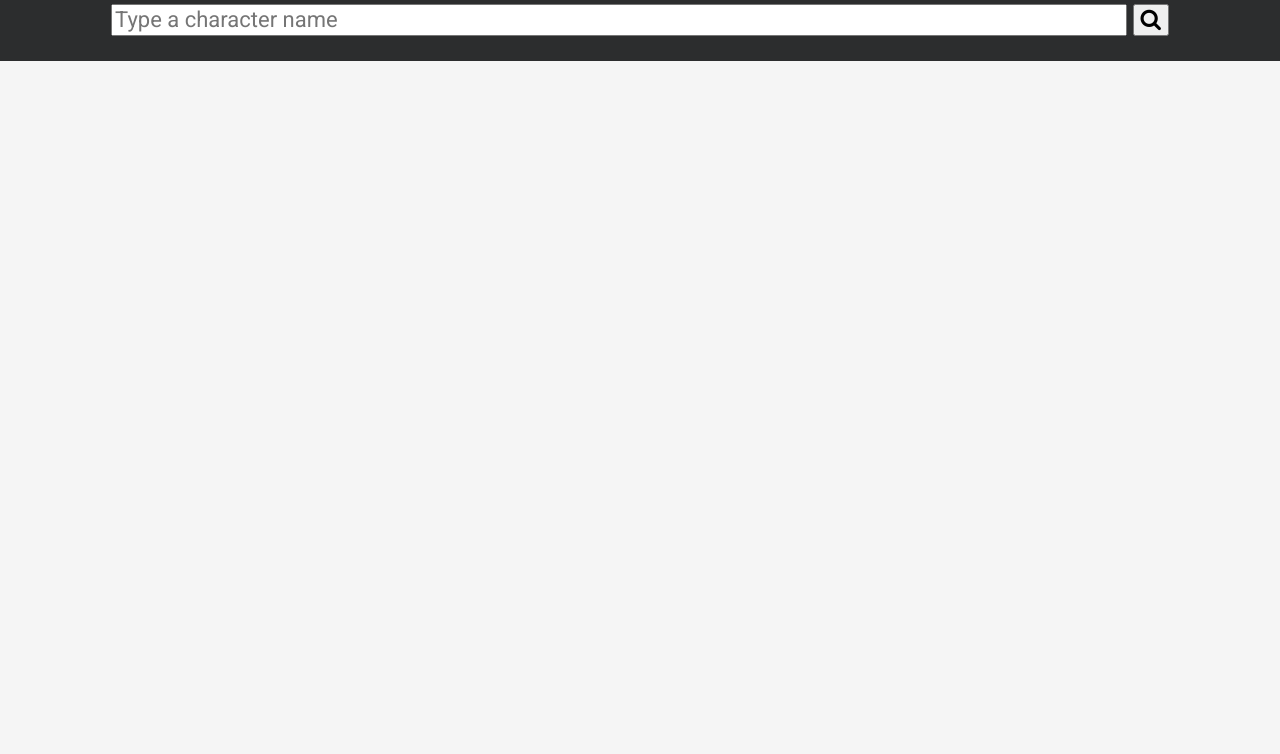
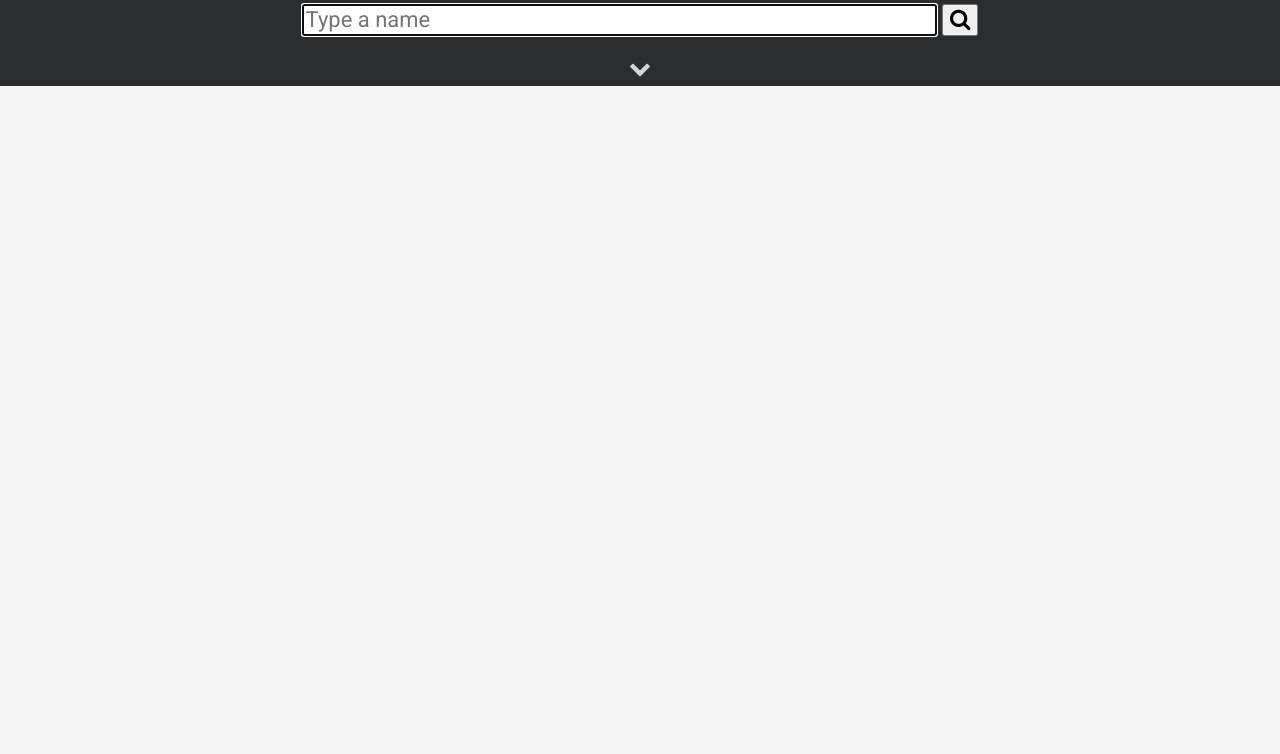
Before and after one commit to gilmoreg/anikunchan, a plain HTML site: page index.html in a window 1280 px wide. Shown: the part 46-800 px from the top of the page. Drawn offline with nearby package versions, Linux system fonts and the light colour scheme.

Commit message:
added show/hide results button

```diff
--- a/app.js
+++ b/app.js
@@ -214,7 +214,6 @@ const Anilist = ( () => {
 	}
 
 	const animeTitle = (data) => {
-		console.log('animeTitle',data);
 		if(data.series_type) return data.title_english || data.title_romaji || data.title_japanese || "";
 		else if(data.anime[0]) return data.anime[0].title_english || data.anime[0].title_romaji || data.anime[0].title_japanese || "";
 		else return "";
@@ -358,10 +357,18 @@ const CharacterPage = ( () => {
 
 const search = () => {
 	Search.performSearch();
+	$('#al-query').blur();
+}
+
+const toggleResults = () => {
+	console.log('toggling');
+	$('.search').toggleClass('hidden');
 }
 
 const closeModal = () => {
 	CharacterPage.closeModal();
 }
 
-$(document).ready(function() {});
+$(document).ready(function() {
+	$('#al-query').focus();
+});
--- a/index.html
+++ b/index.html
@@ -14,13 +14,14 @@
 </head>
 <nav>
   <div class="row header">
-    <div class="logo" onclick="search()">Anikunchan</div>
+    <div class="logo">Anikunchan</div>
     <div class="search-box">
       <form id="al-search-form" action="javascript:search()">
-        <input id="al-query" type="text" name="search" placeholder="Type a character name" required>
+        <input id="al-query" type="text" name="search" placeholder="Type a name" required>
         <button type="submit" ><i class="fa fa-search" aria-hidden="true"></i></button>
       </form>
     </div>
+    <div class="toggle-results" onclick="toggleResults()"><i class="fa fa-chevron-down" aria-hidden="true"></i></div>
   </div>
 </nav>
 <body>
--- a/styles/main.css
+++ b/styles/main.css
@@ -37,7 +37,16 @@ nav .search-button {
 }
 
 nav input {
-	width: 80%;
+	width: 50%;
+}
+
+.toggle-results {
+	position: relative;
+	top: 100%;
+	left: 0;
+	width: 100%;
+	text-align: center;
+	color: lightgrey;
 }
 
 body {
```
